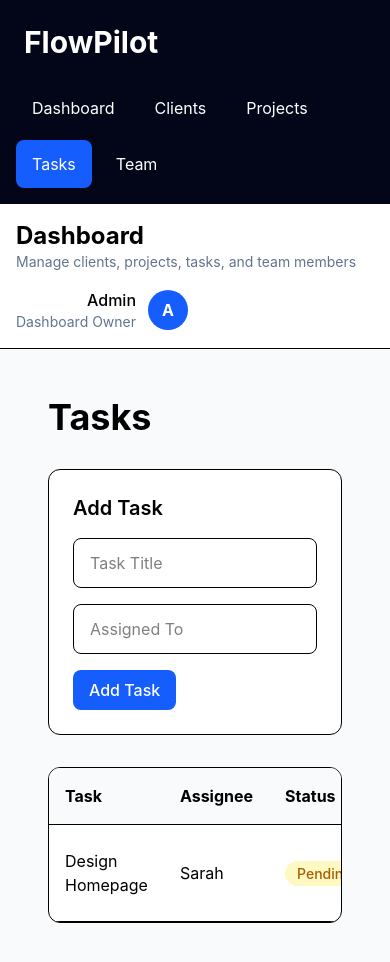
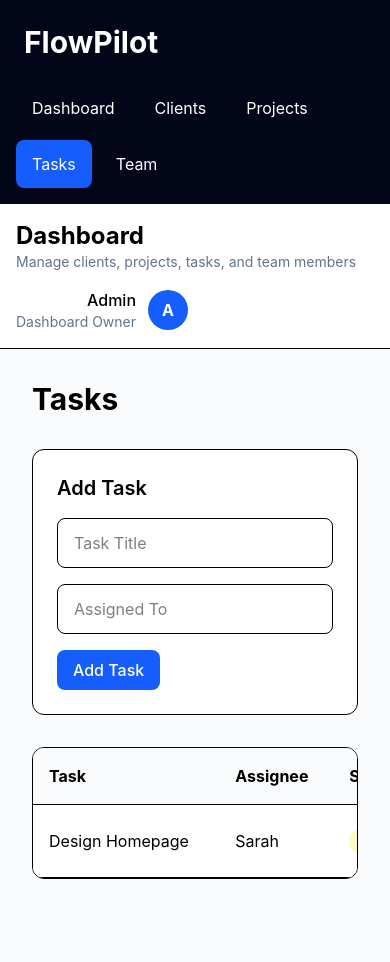
Before and after one commit to vick-tory1/techjobsagency, a React (Vite) app: page /tasks in a window 390 px wide. Shown: the top 962 px of the page. After the commit the page ends 911 px from the top, so only its background shows below. Built offline with nearby package versions, Linux system fonts and the light colour scheme.

Commit message:
Improve tasks page validation and responsiveness

```diff
--- a/src/pages/Tasks.tsx
+++ b/src/pages/Tasks.tsx
@@ -36,6 +36,11 @@ export default function Tasks() {
   const [message, setMessage] =
     useState("");
 
+  const [errors, setErrors] = useState({
+    taskTitle: "",
+    assignee: "",
+  });
+
   useEffect(() => {
     localStorage.setItem(
       "flowpilot-tasks",
@@ -44,15 +49,28 @@ export default function Tasks() {
   }, [tasks]);
 
   const handleAddTask = () => {
-    if (
-      !taskTitle.trim() ||
-      !assignee.trim()
-    ) {
-      setMessage(
-        "Please complete all fields."
-      );
-      return;
+    const newErrors = {
+      taskTitle: "",
+      assignee: "",
+    };
+
+    let hasError = false;
+
+    if (!taskTitle.trim()) {
+      newErrors.taskTitle =
+        "Task title is required";
+      hasError = true;
     }
+
+    if (!assignee.trim()) {
+      newErrors.assignee =
+        "Assignee is required";
+      hasError = true;
+    }
+
+    setErrors(newErrors);
+
+    if (hasError) return;
 
     const newTask: Task = {
       id: crypto.randomUUID(),
@@ -68,6 +86,11 @@ export default function Tasks() {
 
     setTaskTitle("");
     setAssignee("");
+
+    setErrors({
+      taskTitle: "",
+      assignee: "",
+    });
 
     setMessage(
       "Task added successfully."
@@ -113,8 +136,8 @@ export default function Tasks() {
   };
 
   return (
-    <main className="p-8">
-      <h1 className="mb-8 text-4xl font-bold">
+    <main className="p-4 md:p-8">
+      <h1 className="mb-8 text-3xl font-bold md:text-4xl">
         Tasks
       </h1>
 
@@ -130,17 +153,33 @@ export default function Tasks() {
         </h2>
 
         <div className="space-y-4">
+          <div>
             <Input
               value={taskTitle}
               onChange={setTaskTitle}
               placeholder="Task Title"
             />
 
+            {errors.taskTitle && (
+              <p className="mt-1 text-sm text-red-600">
+                {errors.taskTitle}
+              </p>
+            )}
+          </div>
+
+          <div>
             <Input
               value={assignee}
               onChange={setAssignee}
               placeholder="Assigned To"
             />
+
+            {errors.assignee && (
+              <p className="mt-1 text-sm text-red-600">
+                {errors.assignee}
+              </p>
+            )}
+          </div>
 
           <Button
             onClick={handleAddTask}
@@ -150,8 +189,8 @@ export default function Tasks() {
         </div>
       </div>
 
-      <div className="overflow-hidden rounded-xl border bg-white">
-        <table className="w-full">
+      <div className="overflow-x-auto rounded-xl border bg-white">
+        <table className="w-full min-w-[700px]">
           <thead>
             <tr className="border-b bg-slate-50">
               <th className="p-4 text-left">
@@ -200,7 +239,7 @@ export default function Tasks() {
                 </td>
 
                 <td className="p-4">
-                  <div className="flex gap-2">
+                  <div className="flex flex-wrap gap-2">
                     <Button
                       variant="secondary"
                       onClick={() =>
```
Lines whose indentation alone changed are shown as unchanged.
